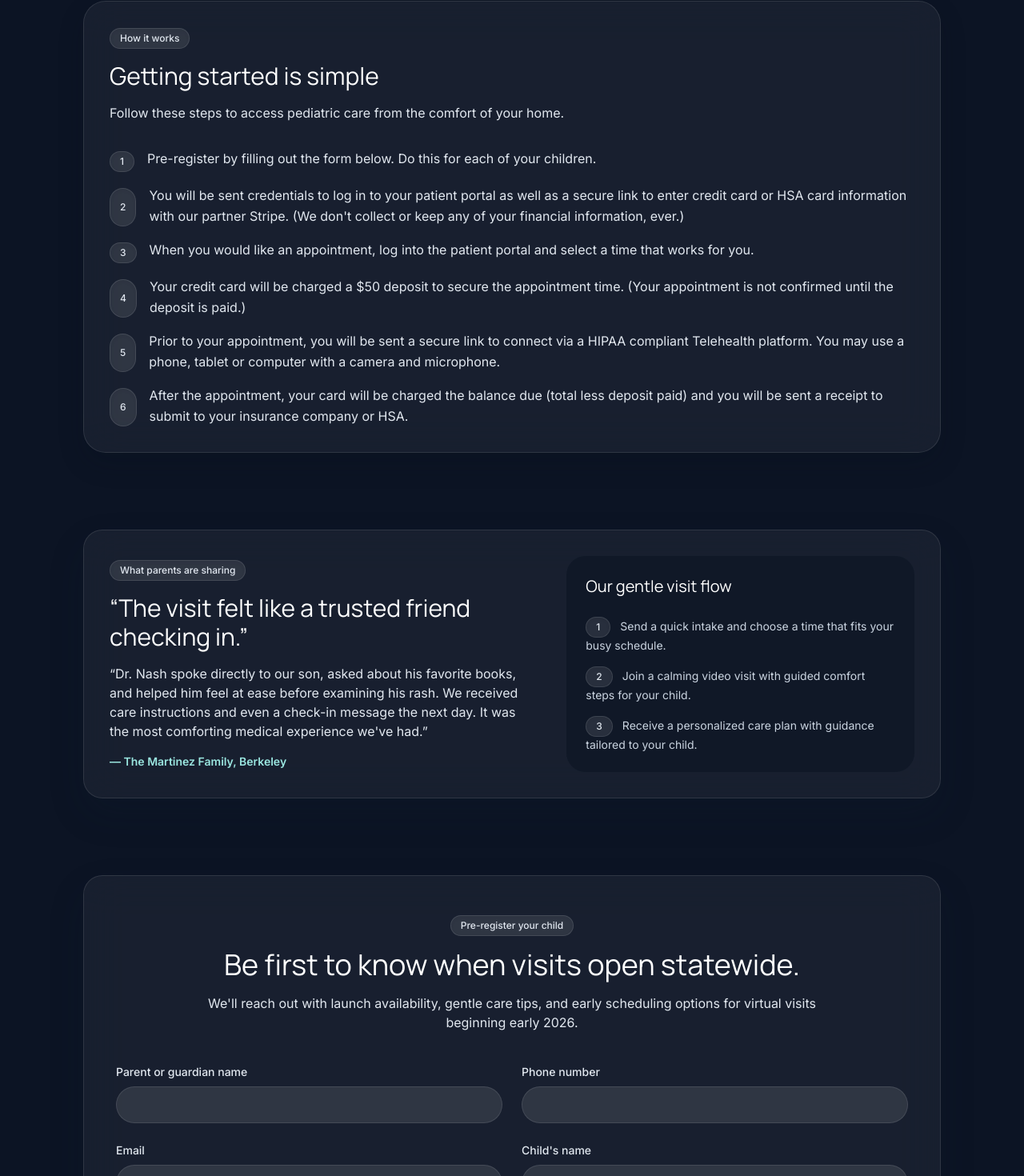
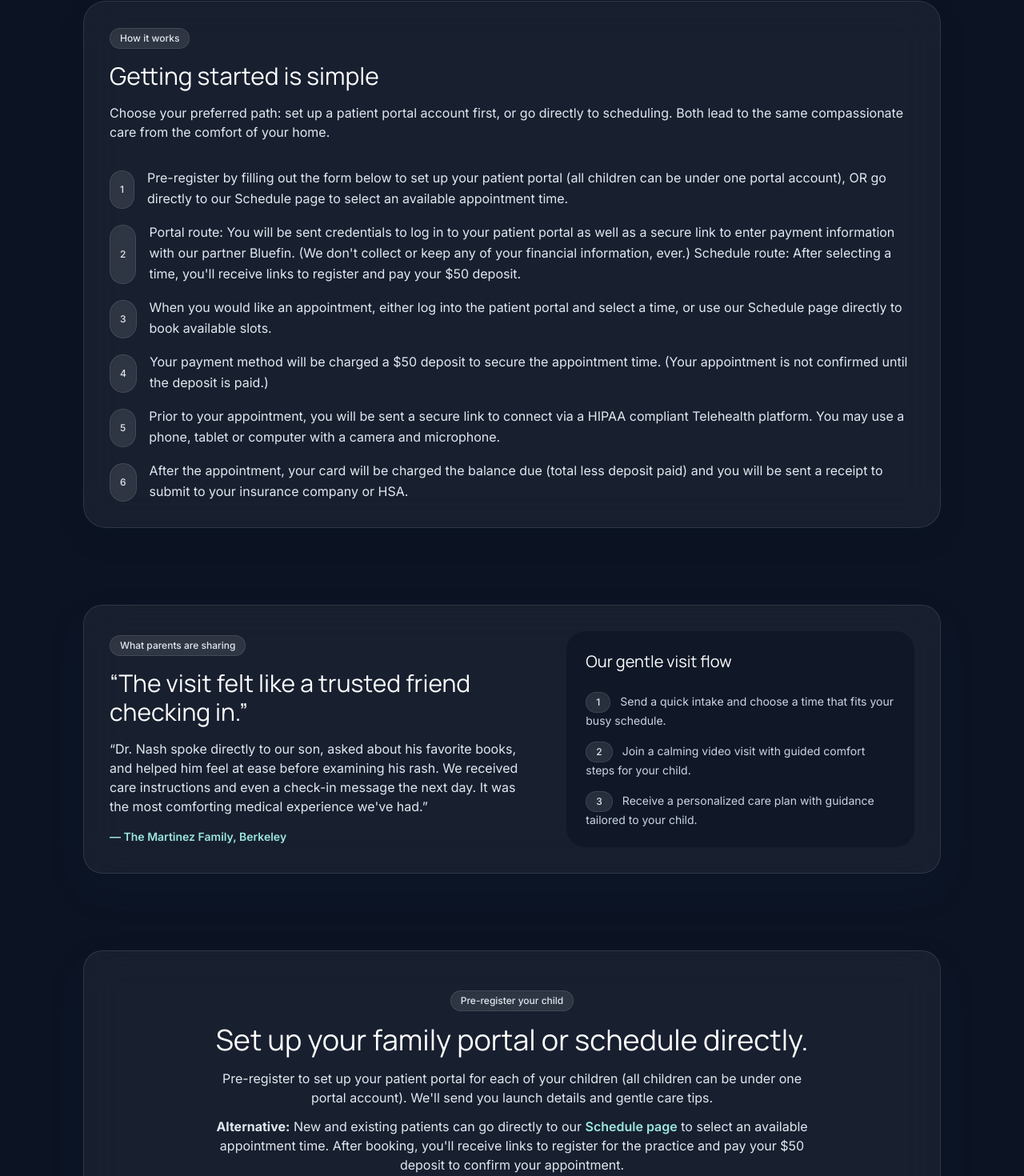
Before and after one commit to DrewNash65/HouseCallForKidsWebsite, a Next.js app: page / in a window 1280 px wide. Shown: the part 1690-3160 px from the top of the page at 80% size. Built offline with nearby package versions, Linux system fonts and the light colour scheme.

Commit message:
Update home page with new scheduling options, portal account info, and Bluefin payment processing

```diff
--- a/components/how-it-works.tsx
+++ b/components/how-it-works.tsx
@@ -1,9 +1,9 @@
 export function HowItWorks() {
   const steps = [
-    "Pre-register by filling out the form below. Do this for each of your children.",
-    "You will be sent credentials to log in to your patient portal as well as a secure link to enter credit card or HSA card information with our partner Stripe. (We don't collect or keep any of your financial information, ever.)",
-    "When you would like an appointment, log into the patient portal and select a time that works for you.",
-    "Your credit card will be charged a $50 deposit to secure the appointment time. (Your appointment is not confirmed until the deposit is paid.)",
+    "Pre-register by filling out the form below to set up your patient portal (all children can be under one portal account), OR go directly to our Schedule page to select an available appointment time.",
+    "Portal route: You will be sent credentials to log in to your patient portal as well as a secure link to enter payment information with our partner Bluefin. (We don't collect or keep any of your financial information, ever.) Schedule route: After selecting a time, you'll receive links to register and pay your $50 deposit.",
+    "When you would like an appointment, either log into the patient portal and select a time, or use our Schedule page directly to book available slots.",
+    "Your payment method will be charged a $50 deposit to secure the appointment time. (Your appointment is not confirmed until the deposit is paid.)",
     "Prior to your appointment, you will be sent a secure link to connect via a HIPAA compliant Telehealth platform. You may use a phone, tablet or computer with a camera and microphone.",
     "After the appointment, your card will be charged the balance due (total less deposit paid) and you will be sent a receipt to submit to your insurance company or HSA."
   ];
@@ -14,7 +14,7 @@ export function HowItWorks() {
         <span className="badge-pill">How it works</span>
         <h2 className="mt-4 font-heading text-3xl text-white">Getting started is simple</h2>
         <p className="mt-4 text-base text-slate-200">
-          Follow these steps to access pediatric care from the comfort of your home.
+          Choose your preferred path: set up a patient portal account first, or go directly to scheduling. Both lead to the same compassionate care from the comfort of your home.
         </p>
 
         <div className="mt-8 space-y-4">
--- a/components/inquiry-section.tsx
+++ b/components/inquiry-section.tsx
@@ -65,11 +65,13 @@ export function InquirySection() {
         <div className="mx-auto max-w-3xl text-center">
           <span className="badge-pill">Pre-register your child</span>
           <h2 className="mt-4 font-heading text-3xl text-white sm:text-4xl">
-            Be first to know when visits open statewide.
+            Set up your family portal or schedule directly.
           </h2>
           <p className="mt-4 text-base text-slate-200">
-            We&apos;ll reach out with launch availability, gentle care tips, and early scheduling
-            options for virtual visits beginning early 2026.
+            Pre-register to set up your patient portal for each of your children (all children can be under one portal account). We&apos;ll send you launch details and gentle care tips.
+          </p>
+          <p className="mt-3 text-base text-slate-200">
+            <strong>Alternative:</strong> New and existing patients can go directly to our <a href="/schedule" className="text-brand-light hover:underline font-semibold">Schedule page</a> to select an available appointment time. After booking, you&apos;ll receive links to register for the practice and pay your $50 deposit to confirm your appointment.
           </p>
         </div>
 
```
